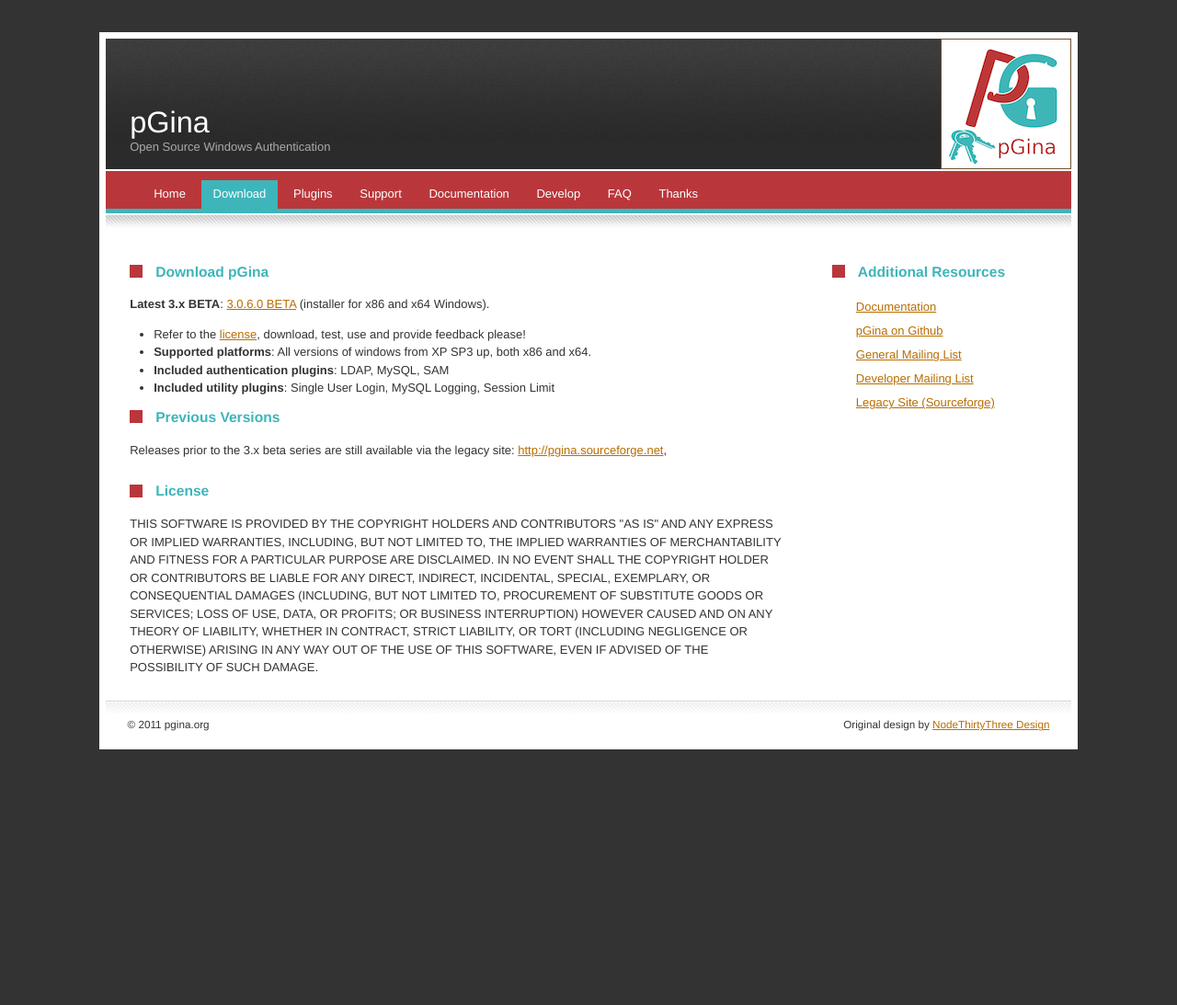
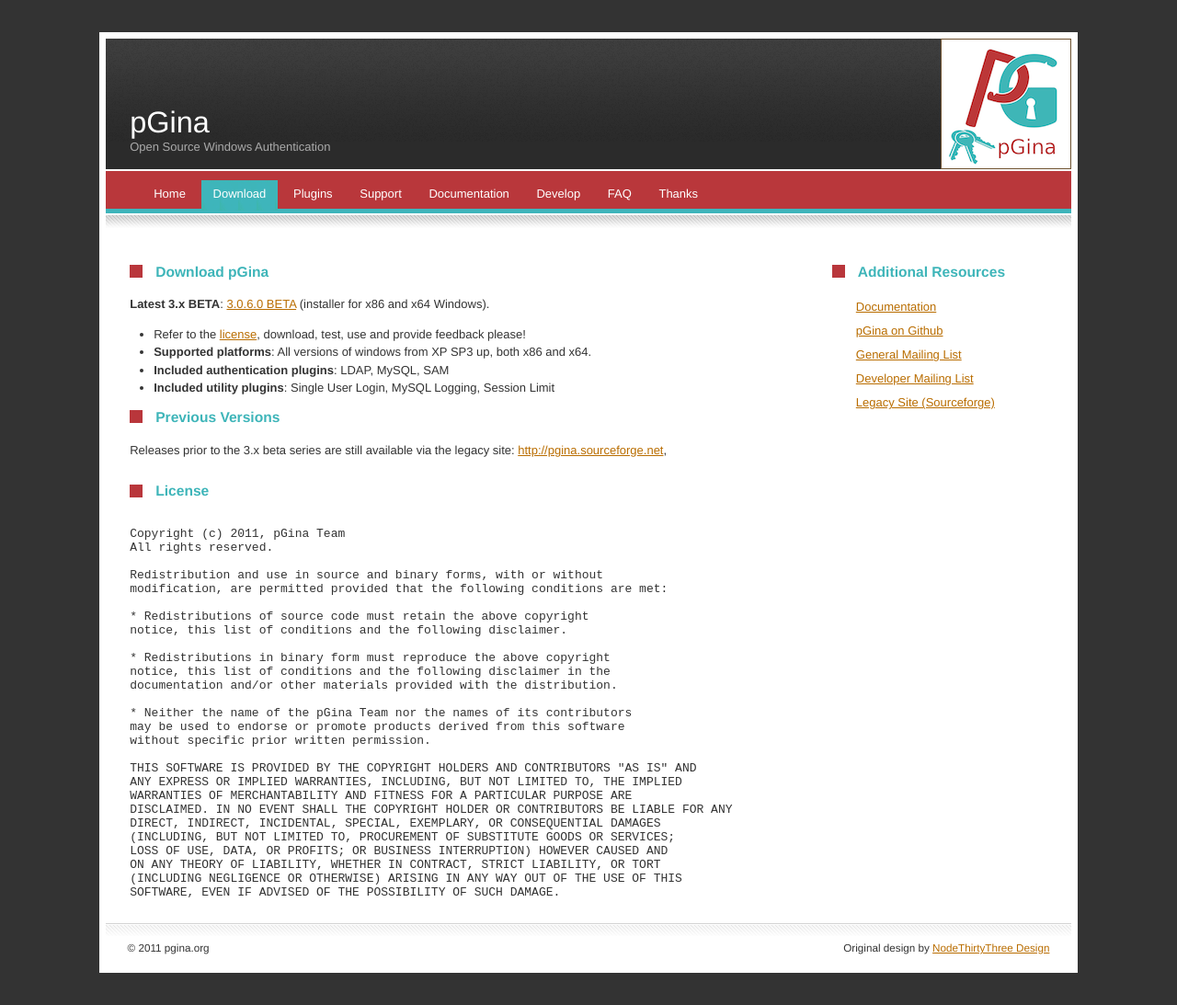
Before and after one commit to pgina/pgina.github.com, a Jekyll site: the page built from download.html, in a window 1280 px wide. Shown: the whole page at 92% size. Built offline with Jekyll 4.4.1, drawn with Linux system fonts in a browser that asks for light colours; before the commit the page ends 900 px from its top, so only the background shows below that.

Commit message:
update license to match actual license

```diff
--- a/download.html
+++ b/download.html
@@ -27,6 +27,24 @@
   <h4 id="license">License</h4>
   <div class="contentarea">
     <p>
+<pre>
+Copyright (c) 2011, pGina Team
+All rights reserved.
+
+Redistribution and use in source and binary forms, with or without
+modification, are permitted provided that the following conditions are met:
+
+* Redistributions of source code must retain the above copyright
+notice, this list of conditions and the following disclaimer.
+
+* Redistributions in binary form must reproduce the above copyright
+notice, this list of conditions and the following disclaimer in the
+documentation and/or other materials provided with the distribution.
+
+* Neither the name of the pGina Team nor the names of its contributors
+may be used to endorse or promote products derived from this software
+without specific prior written permission.
+
 THIS SOFTWARE IS PROVIDED BY THE COPYRIGHT HOLDERS AND CONTRIBUTORS "AS IS" AND
 ANY EXPRESS OR IMPLIED WARRANTIES, INCLUDING, BUT NOT LIMITED TO, THE IMPLIED
 WARRANTIES OF MERCHANTABILITY AND FITNESS FOR A PARTICULAR PURPOSE ARE
@@ -37,5 +55,6 @@
 ON ANY THEORY OF LIABILITY, WHETHER IN CONTRACT, STRICT LIABILITY, OR TORT
 (INCLUDING NEGLIGENCE OR OTHERWISE) ARISING IN ANY WAY OUT OF THE USE OF THIS
 SOFTWARE, EVEN IF ADVISED OF THE POSSIBILITY OF SUCH DAMAGE.
+</pre>
     </p>
   </div>
```
